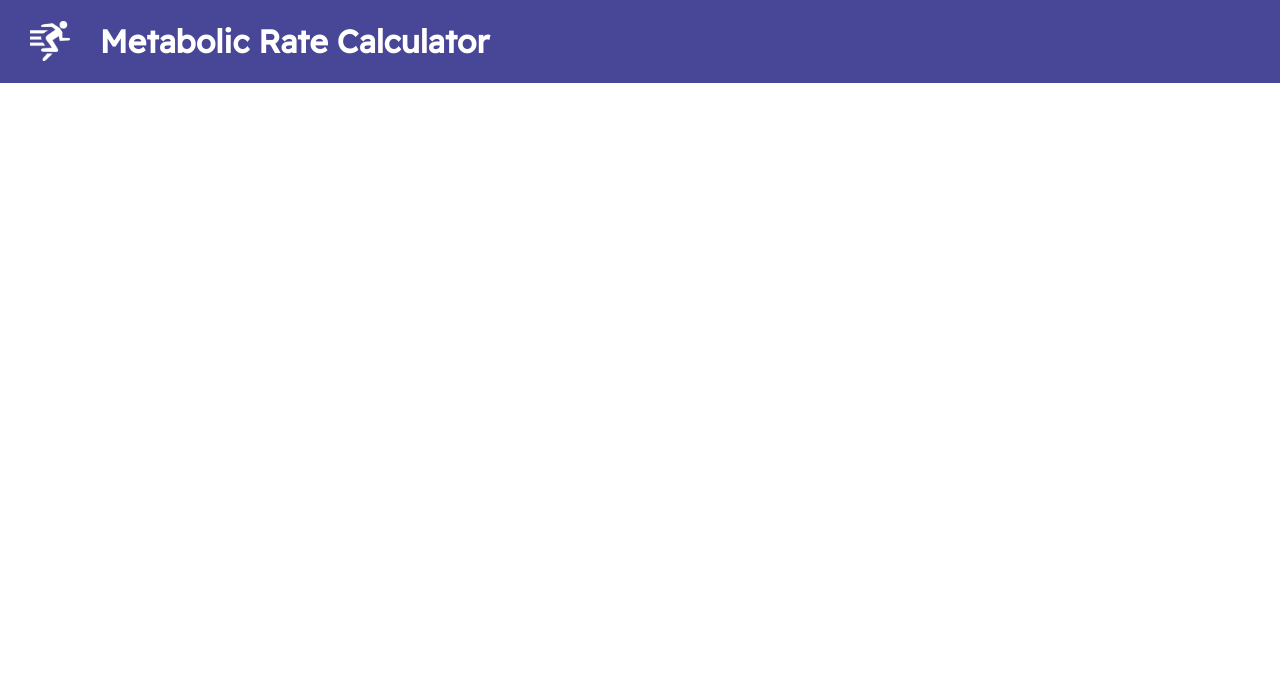
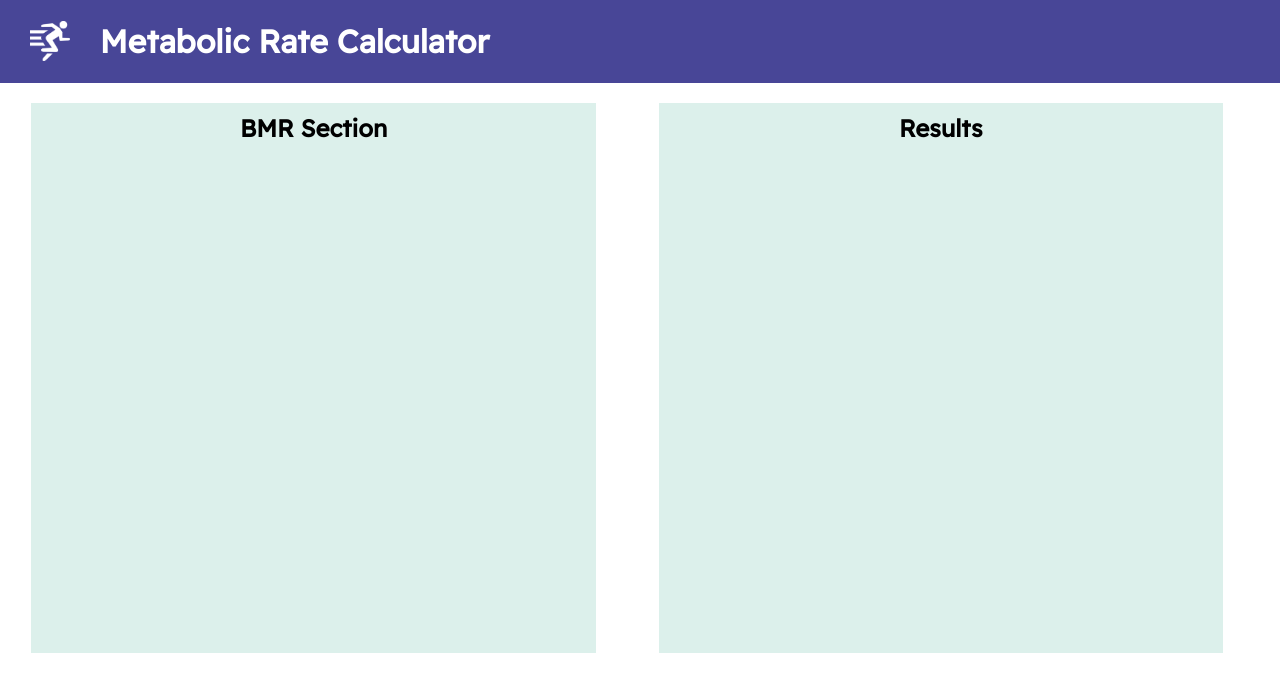
Before and after one commit to tim-pushor/react-bmr, a React (Create React App) app: page / in a window 1280 px wide. Shown: the top 692 px of the page. Built offline with nearby package versions, Linux system fonts and the light colour scheme.

Commit message:
Main content boxes

```diff
--- /dev/null
+++ b/src/Components/BMRSection/BMRSection.js
@@ -0,0 +1,13 @@
+import React from "react";
+import ContentBox from "../ContentBox/ContentBox";
+// import styles from './BMRSection.module.css';
+
+const BMRSection = () => {
+  return (
+    <ContentBox>
+      <h1>BMR Section</h1>
+    </ContentBox>
+  );
+};
+
+export default BMRSection;
--- /dev/null
+++ b/src/Components/ContentBox/ContentBox.js
@@ -0,0 +1,9 @@
+import React from "react";
+
+import styles from "./ContentBox.module.css";
+
+const ContentBox = (props) => {
+  return <div className={styles.contentbox}>{props.children}</div>;
+};
+
+export default ContentBox;
--- /dev/null
+++ b/src/Components/ContentBox/ContentBox.module.css
@@ -0,0 +1,7 @@
+.contentbox {
+    width: 90%;
+    margin: auto;
+    height: 550px;
+    padding: 0 25px 25px 25px;
+    background-color: rgb(220, 240, 235);
+  }
--- a/src/Components/MainContent/MainContent.js
+++ b/src/Components/MainContent/MainContent.js
@@ -1,12 +1,18 @@
 import React from "react";
 
 import styles from "./MainContent.module.css";
+import BMRSection from "../BMRSection/BMRSection";
+import ResultsSection from "../ResultsSection/ResultsSection";
 
 const MainContent = () => {
   return (
     <section className={styles.content}>
-      <div className={styles["content-left"]}></div>
-      <div className={styles["content-right"]}></div>
+      <div className={styles["content-left"]}>
+        <BMRSection />
+      </div>
+      <div className={styles["content-right"]}>
+        <ResultsSection />
+      </div>
     </section>
   );
 };
--- /dev/null
+++ b/src/Components/ResultsSection/ResultsSection.js
@@ -0,0 +1,13 @@
+import React from "react";
+
+import ContentBox from "../ContentBox/ContentBox";
+
+const ResultsSection = () => {
+  return (
+    <ContentBox>
+      <h1>Results</h1>
+    </ContentBox>
+  );
+};
+
+export default ResultsSection;
```
Also changed, not shown: src/Components/BMRSection/BMRSection.module.css (added).
